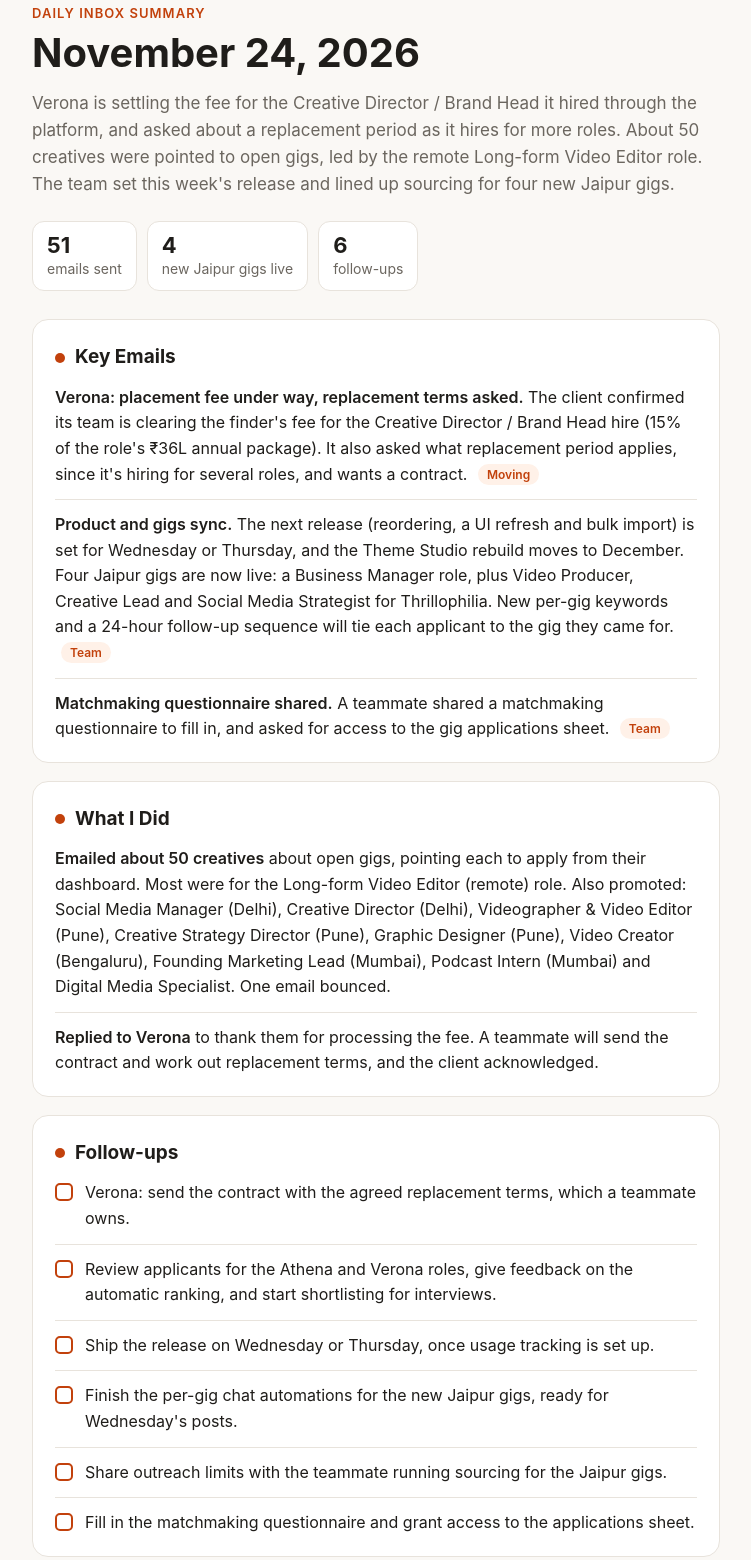
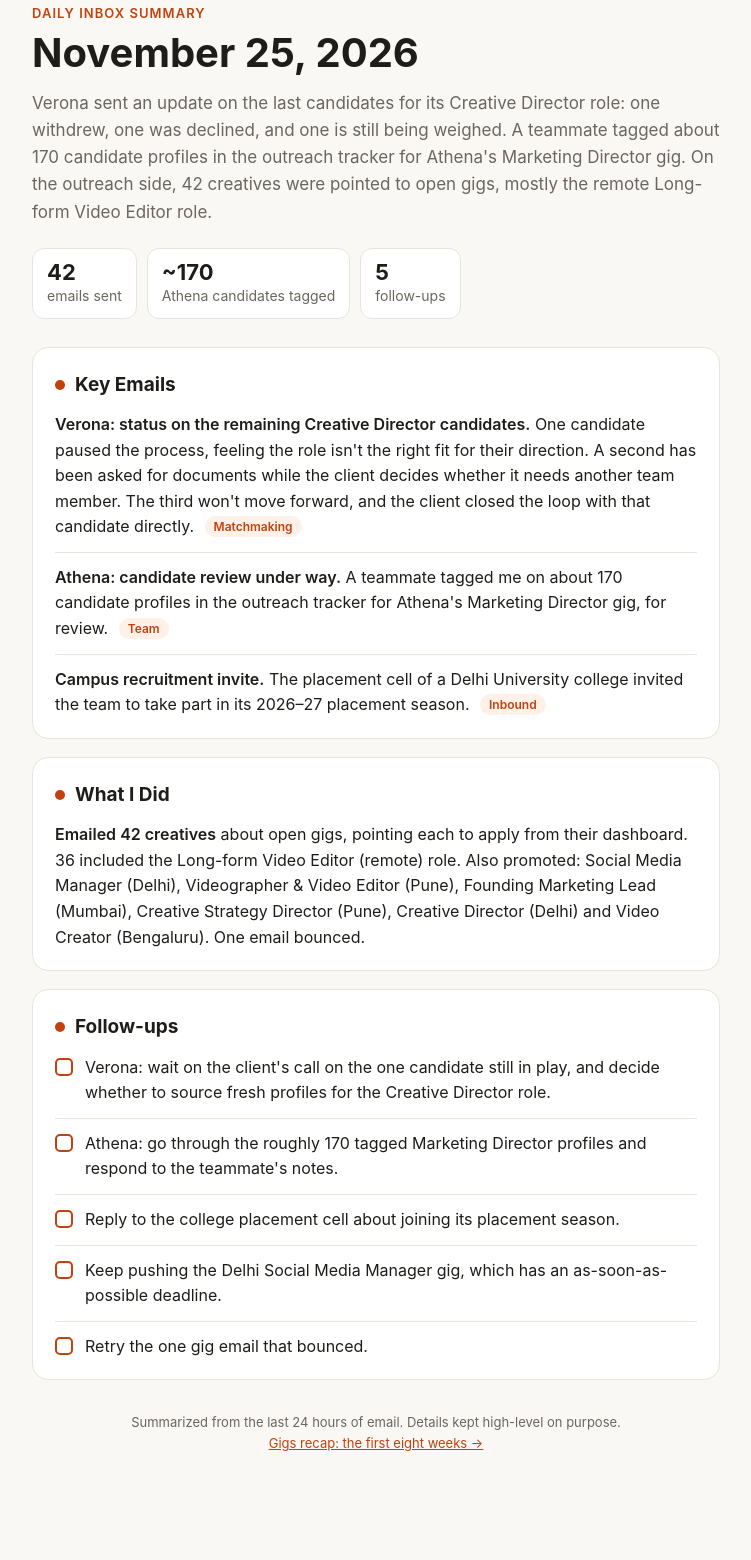
Before and after one commit to avantinagral/avantinagral.github.io, a plain HTML site: page index.html in a window 1280 px wide. Shown: the part 37-1597 px from the top of the page, without its empty margins (264-1015 px from the left). After the commit the page ends 1555 px from the top, so only its background shows below. Drawn offline with Linux system fonts and the light colour scheme.

Commit message:
Daily summary for November 25, 2026

```diff
--- a/index.html
+++ b/index.html
@@ -3,7 +3,7 @@
 <head>
 <meta charset="utf-8">
 <meta name="viewport" content="width=device-width, initial-scale=1">
-<title>November 24, 2026</title>
+<title>November 25, 2026</title>
 <meta name="description" content="A high-level daily summary of email activity.">
 <style>
   :root {
@@ -78,45 +78,43 @@
 <main>
   <header>
     <p class="eyebrow">Daily inbox summary</p>
-    <h1>November 24, 2026</h1>
+    <h1>November 25, 2026</h1>
     <p class="overview">
-      Verona is settling the fee for the Creative Director / Brand Head it hired through the platform, and asked about a
-      replacement period as it hires for more roles. About 50 creatives were pointed to open gigs, led by the remote
-      Long-form Video Editor role. The team set this week's release and lined up sourcing for four new Jaipur gigs.
+      Verona sent an update on the last candidates for its Creative Director role: one withdrew, one was declined, and one
+      is still being weighed. A teammate tagged about 170 candidate profiles in the outreach tracker for Athena's Marketing
+      Director gig. On the outreach side, 42 creatives were pointed to open gigs, mostly the remote Long-form Video Editor role.
     </p>
     <ul class="stats">
-      <li><strong>51</strong>emails sent</li>
-      <li><strong>4</strong>new Jaipur gigs live</li>
-      <li><strong>6</strong>follow-ups</li>
+      <li><strong>42</strong>emails sent</li>
+      <li><strong>~170</strong>Athena candidates tagged</li>
+      <li><strong>5</strong>follow-ups</li>
     </ul>
   </header>
 
   <section>
     <h2><span class="dot"></span>Key Emails</h2>
     <ul class="items">
-      <li><span class="label">Verona: placement fee under way, replacement terms asked.</span> The client confirmed its team is clearing the finder's fee for the Creative Director / Brand Head hire (15% of the role's ₹36L annual package). It also asked what replacement period applies, since it's hiring for several roles, and wants a contract. <span class="tag">Moving</span></li>
-      <li><span class="label">Product and gigs sync.</span> The next release (reordering, a UI refresh and bulk import) is set for Wednesday or Thursday, and the Theme Studio rebuild moves to December. Four Jaipur gigs are now live: a Business Manager role, plus Video Producer, Creative Lead and Social Media Strategist for Thrillophilia. New per-gig keywords and a 24-hour follow-up sequence will tie each applicant to the gig they came for. <span class="tag">Team</span></li>
-      <li><span class="label">Matchmaking questionnaire shared.</span> A teammate shared a matchmaking questionnaire to fill in, and asked for access to the gig applications sheet. <span class="tag">Team</span></li>
+      <li><span class="label">Verona: status on the remaining Creative Director candidates.</span> One candidate paused the process, feeling the role isn't the right fit for their direction. A second has been asked for documents while the client decides whether it needs another team member. The third won't move forward, and the client closed the loop with that candidate directly. <span class="tag">Matchmaking</span></li>
+      <li><span class="label">Athena: candidate review under way.</span> A teammate tagged me on about 170 candidate profiles in the outreach tracker for Athena's Marketing Director gig, for review. <span class="tag">Team</span></li>
+      <li><span class="label">Campus recruitment invite.</span> The placement cell of a Delhi University college invited the team to take part in its 2026–27 placement season. <span class="tag">Inbound</span></li>
     </ul>
   </section>
 
   <section>
     <h2><span class="dot"></span>What I Did</h2>
     <ul class="items">
-      <li><span class="label">Emailed about 50 creatives</span> about open gigs, pointing each to apply from their dashboard. Most were for the Long-form Video Editor (remote) role. Also promoted: Social Media Manager (Delhi), Creative Director (Delhi), Videographer &amp; Video Editor (Pune), Creative Strategy Director (Pune), Graphic Designer (Pune), Video Creator (Bengaluru), Founding Marketing Lead (Mumbai), Podcast Intern (Mumbai) and Digital Media Specialist. One email bounced.</li>
-      <li><span class="label">Replied to Verona</span> to thank them for processing the fee. A teammate will send the contract and work out replacement terms, and the client acknowledged.</li>
+      <li><span class="label">Emailed 42 creatives</span> about open gigs, pointing each to apply from their dashboard. 36 included the Long-form Video Editor (remote) role. Also promoted: Social Media Manager (Delhi), Videographer &amp; Video Editor (Pune), Founding Marketing Lead (Mumbai), Creative Strategy Director (Pune), Creative Director (Delhi) and Video Creator (Bengaluru). One email bounced.</li>
     </ul>
   </section>
 
   <section>
     <h2><span class="dot"></span>Follow-ups</h2>
     <ul class="items check">
-      <li><span class="box"></span><span>Verona: send the contract with the agreed replacement terms, which a teammate owns.</span></li>
-      <li><span class="box"></span><span>Review applicants for the Athena and Verona roles, give feedback on the automatic ranking, and start shortlisting for interviews.</span></li>
-      <li><span class="box"></span><span>Ship the release on Wednesday or Thursday, once usage tracking is set up.</span></li>
-      <li><span class="box"></span><span>Finish the per-gig chat automations for the new Jaipur gigs, ready for Wednesday's posts.</span></li>
-      <li><span class="box"></span><span>Share outreach limits with the teammate running sourcing for the Jaipur gigs.</span></li>
-      <li><span class="box"></span><span>Fill in the matchmaking questionnaire and grant access to the applications sheet.</span></li>
+      <li><span class="box"></span><span>Verona: wait on the client's call on the one candidate still in play, and decide whether to source fresh profiles for the Creative Director role.</span></li>
+      <li><span class="box"></span><span>Athena: go through the roughly 170 tagged Marketing Director profiles and respond to the teammate's notes.</span></li>
+      <li><span class="box"></span><span>Reply to the college placement cell about joining its placement season.</span></li>
+      <li><span class="box"></span><span>Keep pushing the Delhi Social Media Manager gig, which has an as-soon-as-possible deadline.</span></li>
+      <li><span class="box"></span><span>Retry the one gig email that bounced.</span></li>
     </ul>
   </section>
 
```
